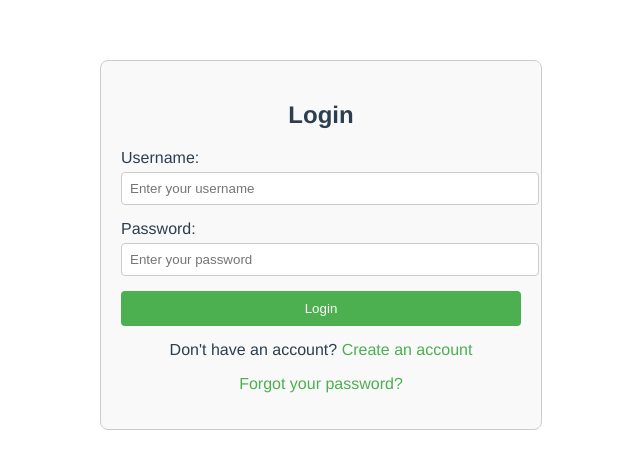
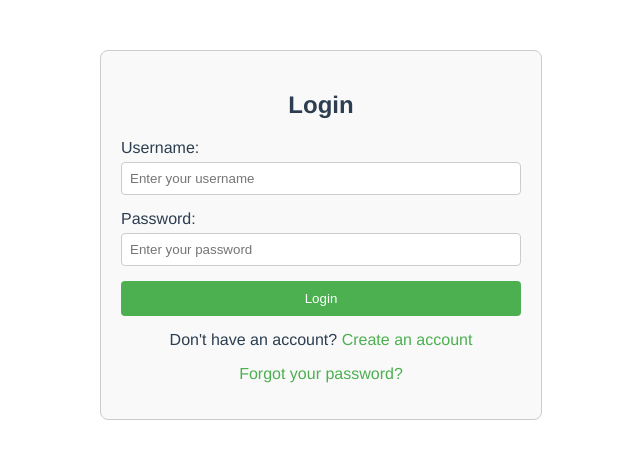
Before and after one commit to DPUSEC/PCAP-Analyzer, a Vue app in the folder frontend/: page /login in a window 1280 px wide. Shown: the top 468 px of the page, without its empty margins (319-959 px from the left). Built offline with nearby package versions, Linux system fonts and the light colour scheme.

Commit message:
Fix: some visual bugs and remove node_modules

```diff
--- a/frontend/src/App.vue
+++ b/frontend/src/App.vue
@@ -15,6 +15,5 @@ export default {
   -moz-osx-font-smoothing: grayscale;
   text-align: center;
   color: #2c3e50;
-  margin-top: 60px;
 }
 </style>
--- a/frontend/src/components/LoginPage.vue
+++ b/frontend/src/components/LoginPage.vue
@@ -87,6 +87,7 @@ input {
   margin-top: 5px;
   border: 1px solid #ccc;
   border-radius: 4px;
+  box-sizing: border-box;
 }
 button {
   width: 100%;
--- a/frontend/src/components/SignupPage.vue
+++ b/frontend/src/components/SignupPage.vue
@@ -88,6 +88,7 @@ input {
   margin-top: 5px;
   border: 1px solid #ccc;
   border-radius: 4px;
+  box-sizing: border-box;
 }
 button {
   width: 100%;
--- a/frontend/src/router/router.js
+++ b/frontend/src/router/router.js
@@ -1,10 +1,10 @@
 // src/router/index.js
 import { createRouter, createWebHistory } from 'vue-router'
 // Bileşenlerin doğru konumda olduğundan emin olun
-import StartPage from '../components/StartPage.vue'
-import LoginPage from '../components/LoginPage.vue'
+import StartPage from '@/components/StartPage.vue'
+import LoginPage from '@/components/LoginPage.vue'
 import SignupPage from '@/components/SignupPage.vue'
-import ForgotPasswordPage from '@/components/ForgotPasswordPage'
+import ForgotPasswordPage from '@/components/ForgotPasswordPage.vue'
 
 const routes = [
   {
--- a/package.json
+++ /dev/null
@@ -1,5 +0,0 @@
-{
-  "dependencies": {
-    "vue-router": "^4.5.0"
-  }
-}
```
Also changed, not shown: 2 other files (tests, documents, lock files or other folders).
